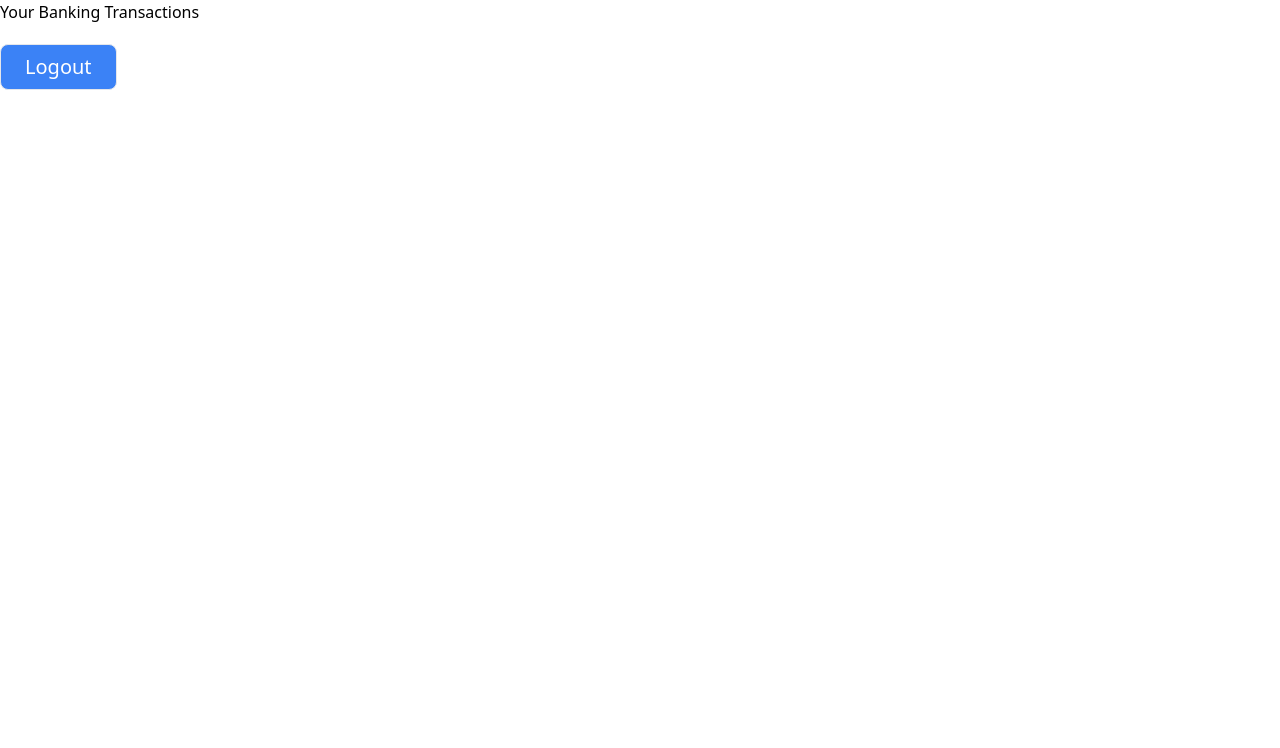
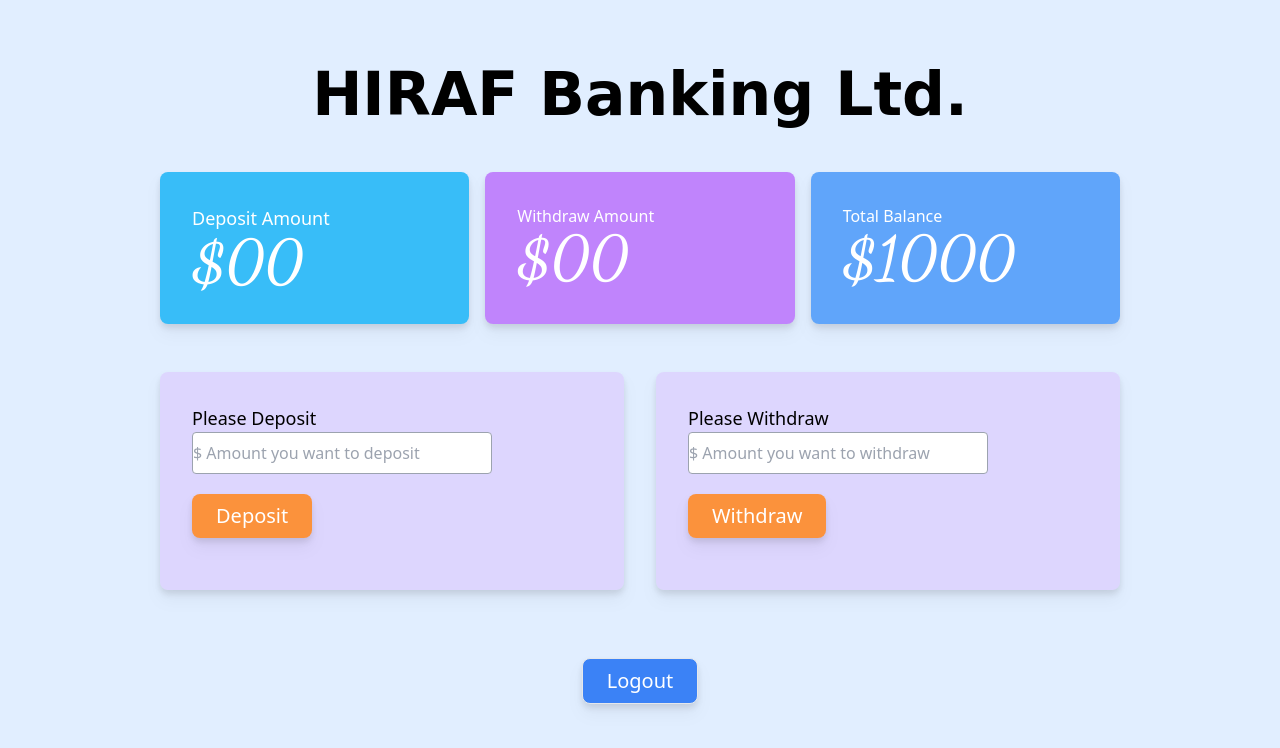
Before and after one commit to rirefat/banking-calculation, a plain HTML site: page calculation-system.html in a window 1280 px wide. Drawn offline with nearby package versions, Linux system fonts and the light colour scheme; a web font is replaced by a local one.

Commit message:
Complete Main Calculation Page

```diff
--- a/calculation-system.html
+++ b/calculation-system.html
@@ -4,30 +4,70 @@
     <meta charset="UTF-8">
     <meta http-equiv="X-UA-Compatible" content="IE=edge">
     <meta name="viewport" content="width=device-width, initial-scale=1.0">
-    <title>Banking Calculation</title>
+    <title>HIREF Banking Ltd.</title>
     <link rel="shortcut icon" href="images/images.png" type="image/x-icon">
     <!-- Tailwind Script -->
     <script src="https://cdn.tailwindcss.com"></script>
     <!-- Font Awesome Script  -->
     <script src="https://kit.fontawesome.com/0ba4621c3b.js" crossorigin="anonymous"></script>
+    <!-- Internal CSS  -->
+    <style>
+        body{
+            background-color: #e1eeff;
+        }
+    </style>
     <!-- External CSS  -->
     <link rel="stylesheet" href="style.css">
 </head>
 <body>
-    <h1>Your Banking Transactions</h1>
-    <button id="logout-btn" class="border rounded-lg bg-blue-500 text-white text-xl px-6 py-2 my-5" >Logout</button>
+    <h1 class="text-center mt-16 text-6xl font-bold bank-title">HIRAF Banking Ltd.</h1>
+    <div class="acc-status">
+        <div class="grid grid-cols-3 gap-4 w-3/4 mx-auto my-12">
+            <div class="drop-shadow-lg deposit text-white rounded-lg bg-sky-400 p-8">
+                <h1 class="text-lg">Deposit Amount</h1>
+                <h1 class="amount text-6xl font-semibold">$<span>00</span></h1>
+            </div>
+            <div class="drop-shadow-lg withdraw text-white  rounded-lg bg-purple-400 p-8">
+                <h1 class="">Withdraw Amount</h1>
+                <h1 class="amount text-6xl font-semibold">$<span>00</span></h1>
+            </div>
+            <div class="drop-shadow-lg total-balance text-white rounded-lg bg-blue-400 p-8">
+                <h1 class="">Total Balance</h1>
+                <h1 class="amount text-6xl font-semibold">$<span>1000</span></h1>
+            </div>
+        </div>
+    </div>
+    <div class="update-status grid grid-cols-2 gap-8 w-3/4 mx-auto my-12">
+        <div class="deposit text-black rounded-lg bg-violet-200 p-8 drop-shadow-lg">
+            <h1 class="text-lg">Please Deposit</h1>
+            <input type="text" class="block border border-gray-400 w-3/4 py-2 rounded " placeholder="$ Amount you want to deposit" size="25" id="">
+            <button class="drop-shadow-lg block bg-orange-400 text-white text-xl px-6 py-2 rounded-lg my-5">Deposit</button>
+        </div>
+        <div class="deposit text-black rounded-lg bg-violet-200 p-8 drop-shadow-lg">
+            <h1 class="text-lg">Please Withdraw</h1>
+            <input type="text" class="block border border-gray-400 w-3/4 py-2 rounded " placeholder="$ Amount you want to withdraw" size="25" id="">
+            <button class="drop-shadow-lg block bg-orange-400 text-white text-xl px-6 py-2 rounded-lg my-5">Withdraw</button>
+        </div>
+    </div>
+    <div class="flex justify-center">
+        <button id="logout-btn" class="drop-shadow-lg border rounded-lg bg-blue-500 text-white text-xl px-6 py-2 my-5" >Logout</button>
+    </div>
 
 
-    <!-- External JavaScripts -->
-    <!-- <script src="js/script.js"></script>
-    <script src="js/fucntions.js"></script> -->
 
+    <!-- Internal Scripts  -->
     <script>
         document.getElementById('logout-btn').addEventListener('click', function(){
             console.log('LOGOUT');
             window.location.href ='index.html';
-            // window.location.href = 'calculation-system.html';
         })
     </script>
+    <script src="js/calculation-script.js"></script>
+
+    <!-- External JavaScripts -->
+    <!-- <script src="js/script.js"></script> -->
+    <!-- <script src="js/fucntions.js"></script> -->
+
+
 </body>
 </html>
--- a/style.css
+++ b/style.css
@@ -1,11 +1,12 @@
+@import url('https://fonts.googleapis.com/css2?family=Dancing+Script:wght@600&family=Quintessential&display=swap');
+/* font-family: 'Dancing Script', cursive;
+font-family: 'Quintessential', cursive; */
+
 /* Style For Login Page   */
 .get-user-info{
     color: green;
     font-weight: bold;
     cursor: pointer;
-}
-.user-info{
-
 }
 .wrong-alert{
     color: red;
@@ -14,6 +15,18 @@
 }
 
 /* Style for Main Banking Calculation system page  */
+.bank-title{
+    font-family: 'Quintessential', cursive;
+}
+.amount{
+    font-family: 'Dancing Script', cursive;
+}
+.update-status button:hover{
+    background-color: #582a04;
+    transform: translateY(-4px);
+    transition: transform, 0.5s;
+}
 #logout-btn:hover{
     background-color: rgb(2, 2, 54);
+    transform: translateY(-4px);
 }
```
Also changed, not shown: index.html (+2 -2 lines), js/script.js (+0 -8 lines), js/calculation-script.js (added).
